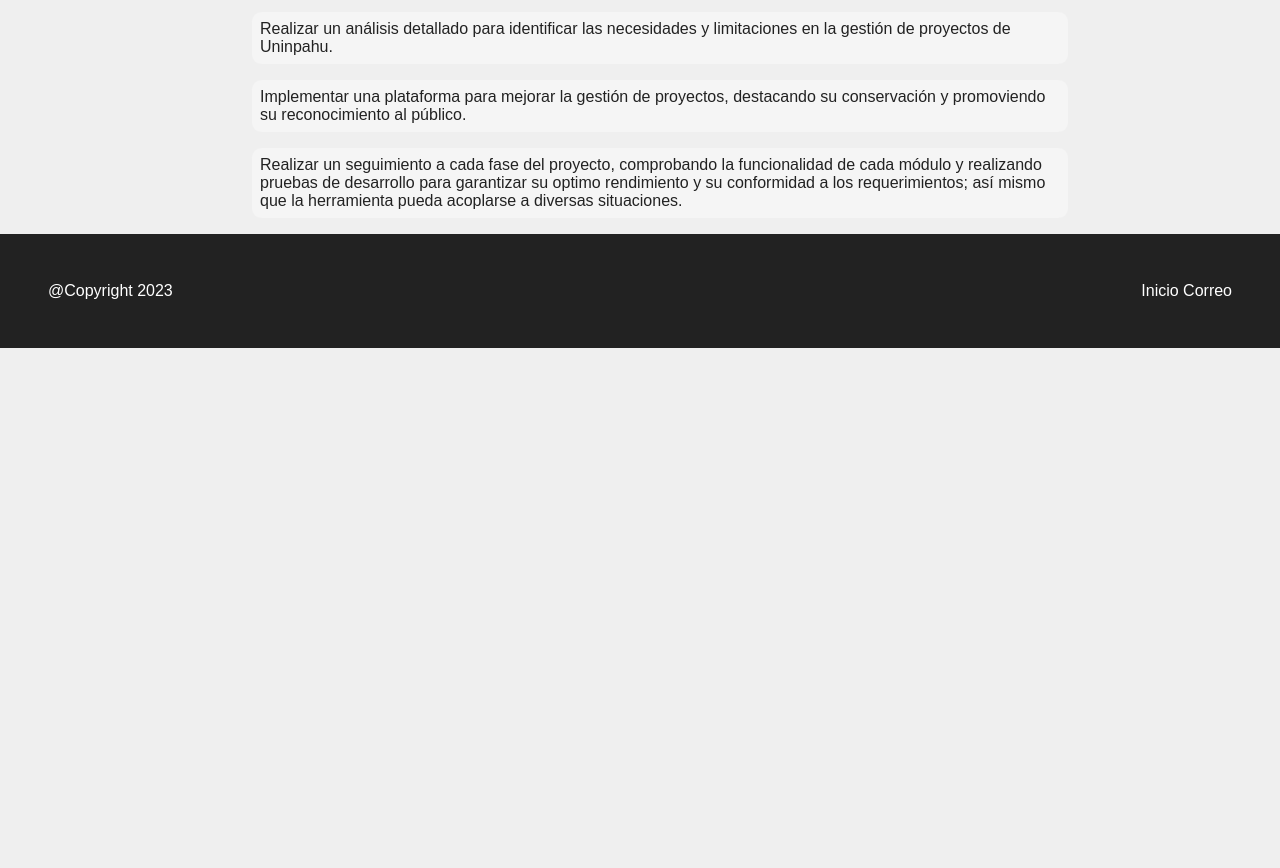
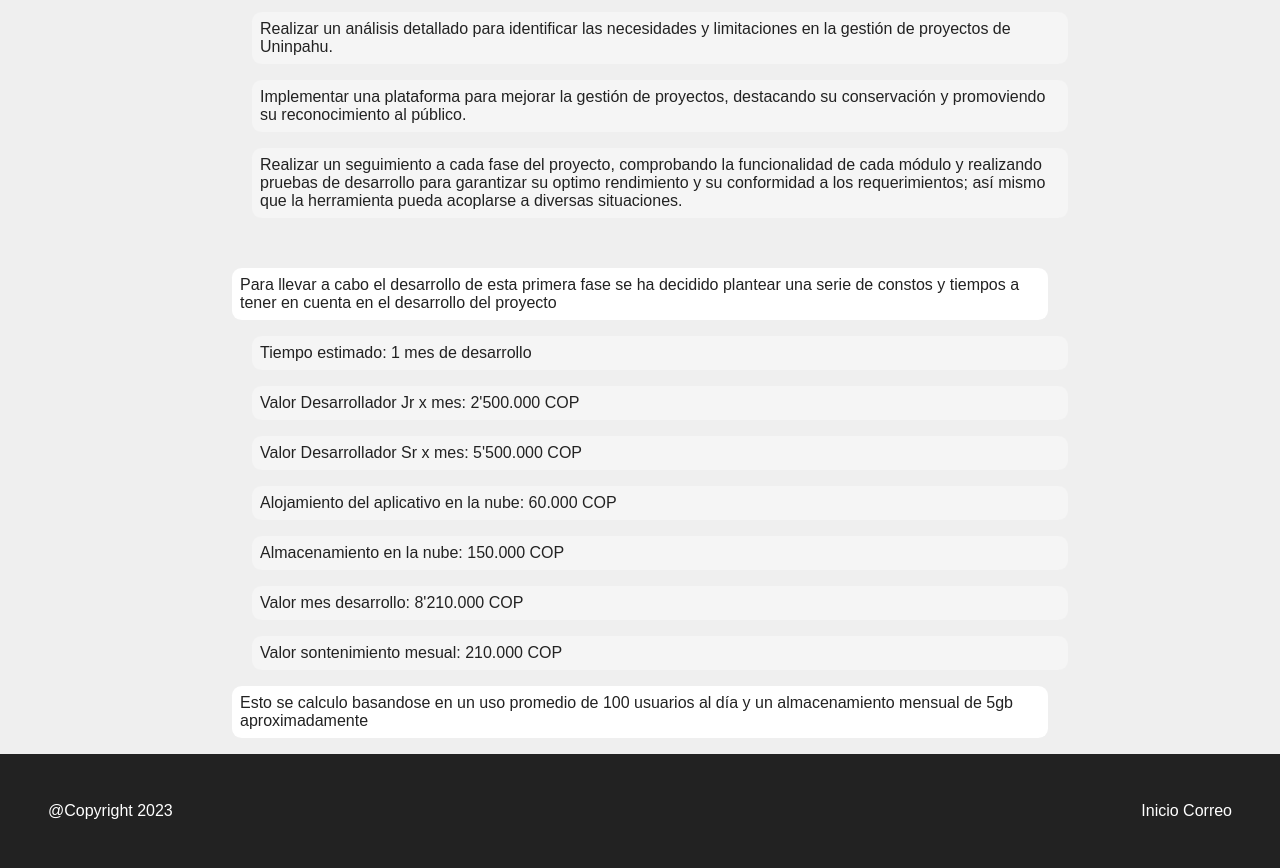
Before and after one commit to juaneshacktupapa/UniProyectos, a PHP site: page / in a window 1280 px wide. Shown: the part 590-1458 px from the top of the page. Before the commit the page ends 938 px from the top, so only its background shows below. Run offline with PHP 8.4, Linux system fonts and the light colour scheme; data that the repository does not hold is empty.

Commit message:
Fase 1 revisado

```diff
--- a/css/style.css
+++ b/css/style.css
@@ -168,7 +168,7 @@ footer a:hover {
 #nosotros {
     border-top: 0.06rem solid var(--sombra);
 }
-#nosotros p {
+#nosotros p{
     margin: 1rem auto;
     padding: 0.5rem;
     width: 50rem;
--- a/index_html.php
+++ b/index_html.php
@@ -34,6 +34,18 @@
             <li>Implementar una plataforma para mejorar la gestión de proyectos, destacando su conservación y promoviendo su reconocimiento al público.</li>
             <li>Realizar un seguimiento a cada fase del proyecto, comprobando la funcionalidad de cada módulo y realizando pruebas de desarrollo para garantizar su optimo rendimiento y su conformidad a los requerimientos; así mismo que la herramienta pueda acoplarse a diversas situaciones.</li>
         </ul>
+        <br>
+        <p>Para llevar a cabo el desarrollo de esta primera fase se ha decidido plantear una serie de constos y tiempos a tener en cuenta en el desarrollo del proyecto</p>
+        <ul>
+            <li>Tiempo estimado: 1 mes de desarrollo</li>
+            <li>Valor Desarrollador Jr x mes: 2'500.000 COP</li>
+            <li>Valor Desarrollador Sr x mes: 5'500.000 COP</li>
+            <li>Alojamiento del aplicativo en la nube: 60.000 COP</li>
+            <li>Almacenamiento en la nube: 150.000 COP</li>
+            <li>Valor mes desarrollo: 8'210.000 COP</li>
+            <li>Valor sontenimiento mesual: 210.000 COP</li>
+        </ul>
+        <p>Esto se calculo basandose en un uso promedio de 100 usuarios al día y un almacenamiento mensual de 5gb aproximadamente</p>
     </section>
 </main>
 <footer>
```
Also changed, not shown: uploads/Proyecto de Investigación MédicaLogo.png (added).
